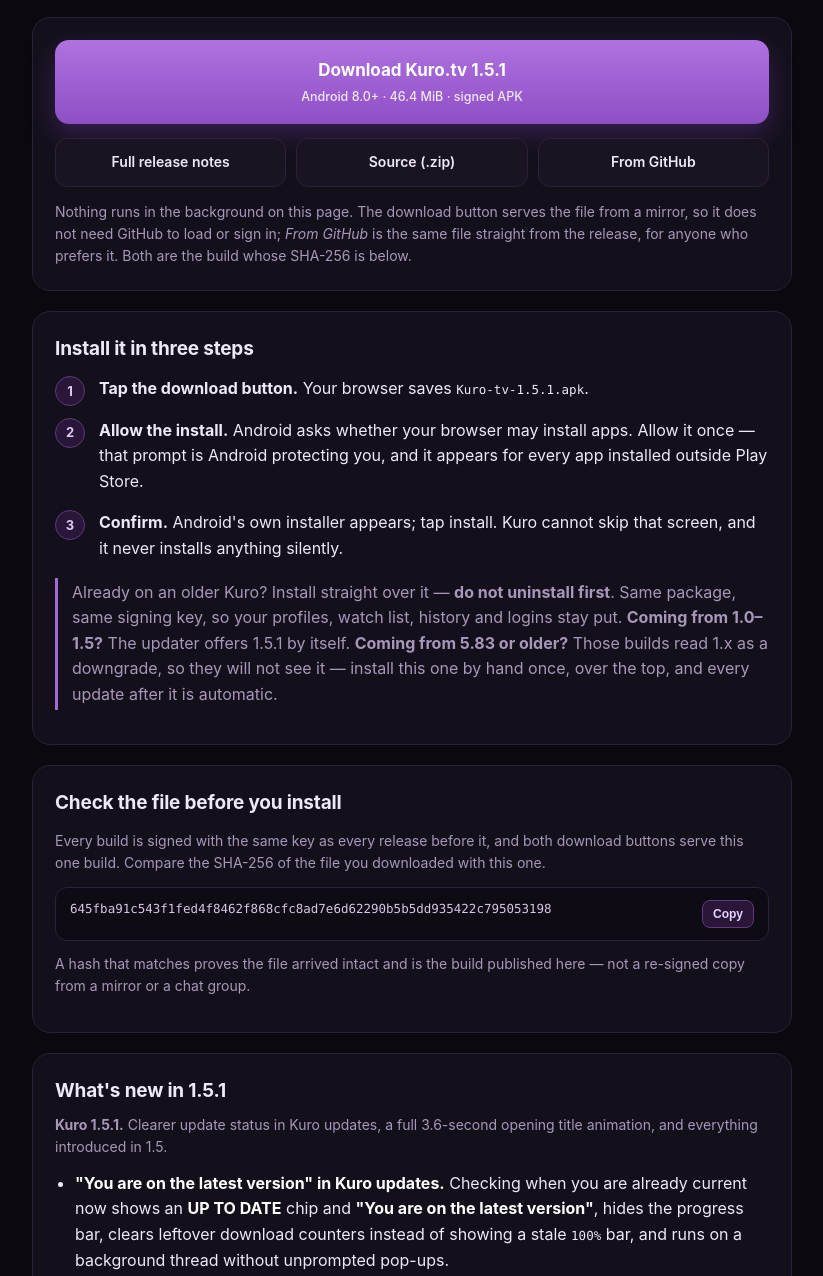
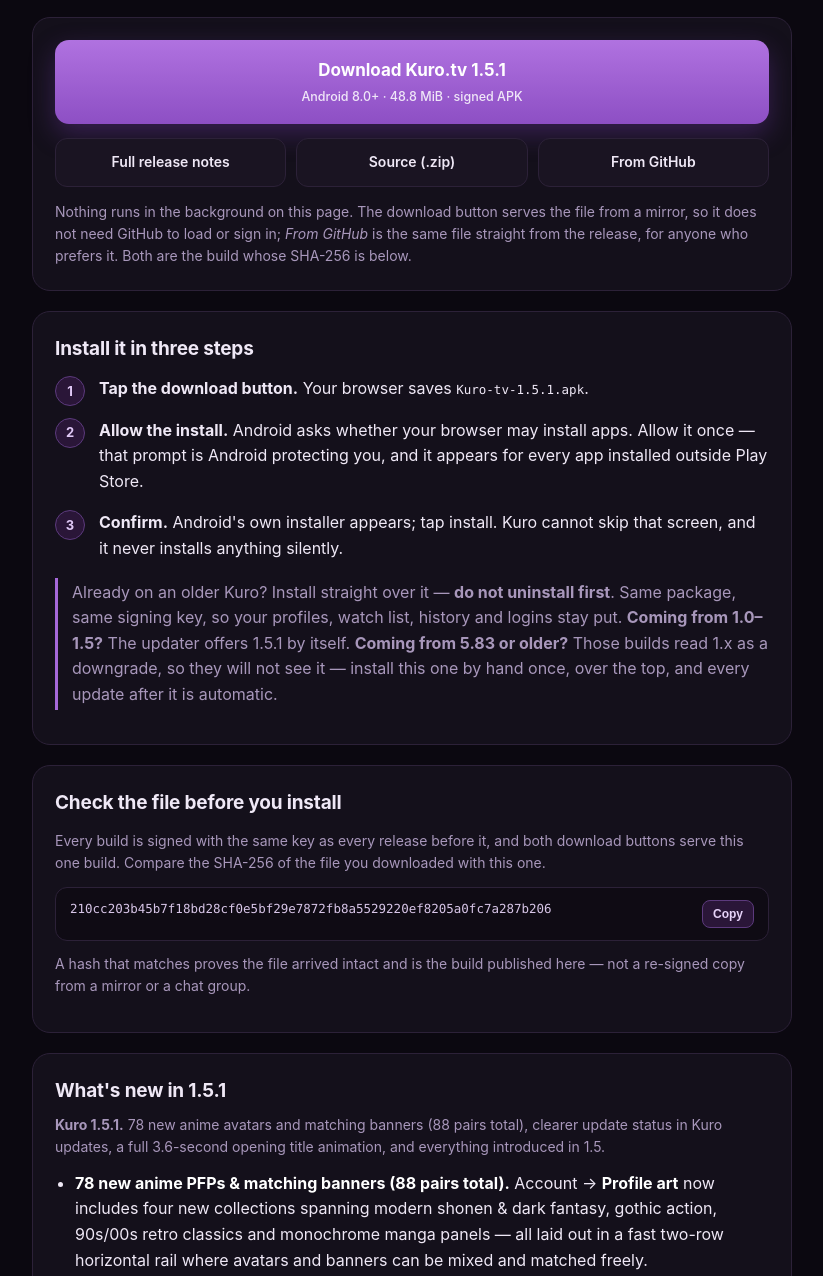
Before and after one commit to Lovelycrxshx/Kuro-tv-Releases, a plain HTML site: page index.html in a window 1280 px wide. Shown: the part 252-1528 px from the top of the page, without its empty margins (228-1051 px from the left). Drawn offline with Linux system fonts and the light colour scheme.

Commit message:
[release 1.5.1] Sign and publish refreshed Kuro 1.5.1 with 88 anime PFP & banner pairs
Co-authored-by: arena-agent <297053741+arena-agent@users.noreply.github.com>

```diff
--- a/index.html
+++ b/index.html
@@ -116,9 +116,9 @@
   </header>
 
   <section class="card">
-    <a class="dl" href="https://drive.usercontent.google.com/download?id=1cJrwfy_WbHNC2wdgx38eXj0vO6jU1OWH&amp;export=download&amp;confirm=t">
+    <a class="dl" href="https://drive.usercontent.google.com/download?id=13cH51bMhCyBmfC5eO29jv_cCwfaHneM6&amp;export=download&amp;confirm=t">
       Download Kuro.tv 1.5.1
-      <small>Android 8.0+ · 46.4 MiB · signed APK</small>
+      <small>Android 8.0+ · 48.8 MiB · signed APK</small>
     </a>
     <div class="row">
       <a class="btn" href="https://github.com/Lovelycrxshx/Kuro-tv-Releases/releases/tag/v1.5.1">Full release notes</a>
@@ -156,7 +156,7 @@
     <p class="muted">Every build is signed with the same key as every release before it, and both download buttons serve
       this one build. Compare the SHA-256 of the file you downloaded with this one.</p>
     <div class="hashbox">
-      <code id="sha">645fba91c543f1fed4f8462f868cfc8ad7e6d62290b5b5dd935422c795053198</code>
+      <code id="sha">210cc203b45b7f18bd28cf0e5bf29e7872fb8a5529220ef8205a0fc7a287b206</code>
       <button class="copy" onclick="copyHash(this)">Copy</button>
     </div>
     <p class="muted" style="margin-top:12px">
@@ -168,10 +168,14 @@
   <section class="card new">
     <h2>What's new in 1.5.1</h2>
     <p class="muted" style="margin-top:-4px">
-      <strong>Kuro 1.5.1.</strong> Clearer update status in Kuro updates, a full 3.6-second opening
-      title animation, and everything introduced in 1.5.
+      <strong>Kuro 1.5.1.</strong> 78 new anime avatars and matching banners (88 pairs total), clearer
+      update status in Kuro updates, a full 3.6-second opening title animation, and everything introduced in 1.5.
     </p>
     <ul>
+      <li><strong>78 new anime PFPs &amp; matching banners (88 pairs total).</strong> Account &rarr;
+        <strong>Profile art</strong> now includes four new collections spanning modern shonen &amp; dark
+        fantasy, gothic action, 90s/00s retro classics and monochrome manga panels &mdash; all laid out
+        in a fast two-row horizontal rail where avatars and banners can be mixed and matched freely.</li>
       <li><strong>"You are on the latest version" in Kuro updates.</strong> Checking when you are
         already current now shows an <strong>UP TO DATE</strong> chip and
         <strong>"You are on the latest version"</strong>, hides the progress bar, clears leftover
@@ -285,7 +289,7 @@
     <p>Kuro.tv is built by <strong>lovelycrxshx</strong>.<br>
       Independent project — not affiliated with Google, Android, or any streaming service.<br>
       <a href="https://github.com/Lovelycrxshx/Kuro-tv-Releases">GitHub repository</a> · <a href="https://github.com/Lovelycrxshx/Kuro-tv-Releases/releases/tag/v1.5.1">Release v1.5.1</a> ·
-      <span class="mono">645fba91…</span></p>
+      <span class="mono">210cc203…</span></p>
   </footer>
 
 </div>
```
Also changed, not shown: 4 other files.
